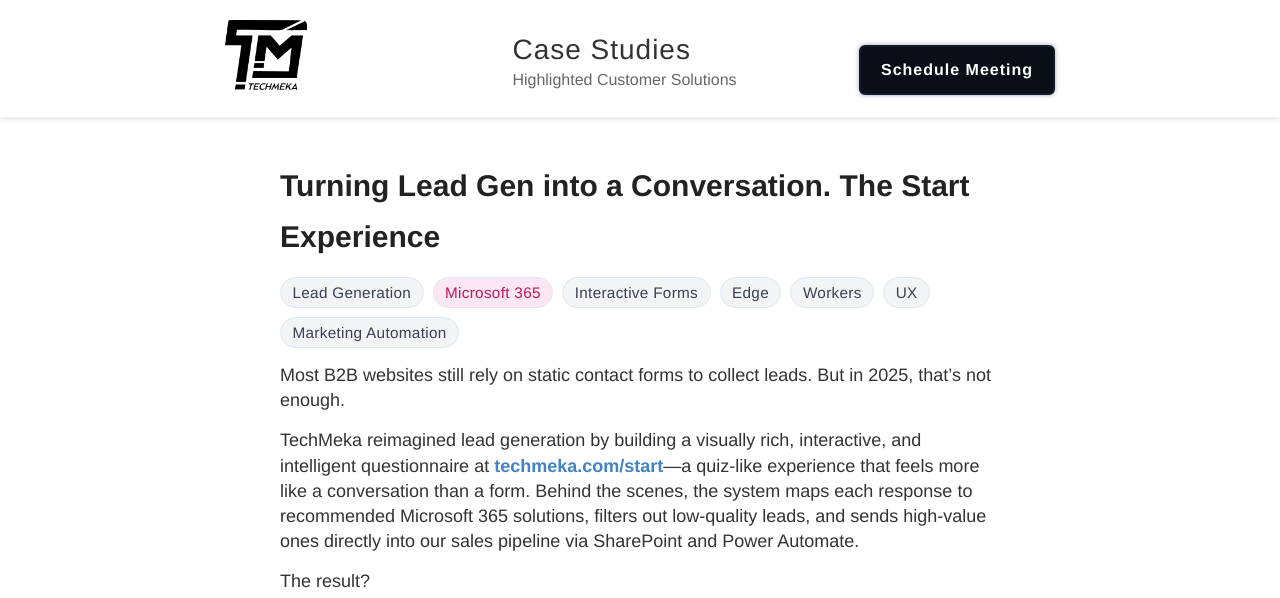
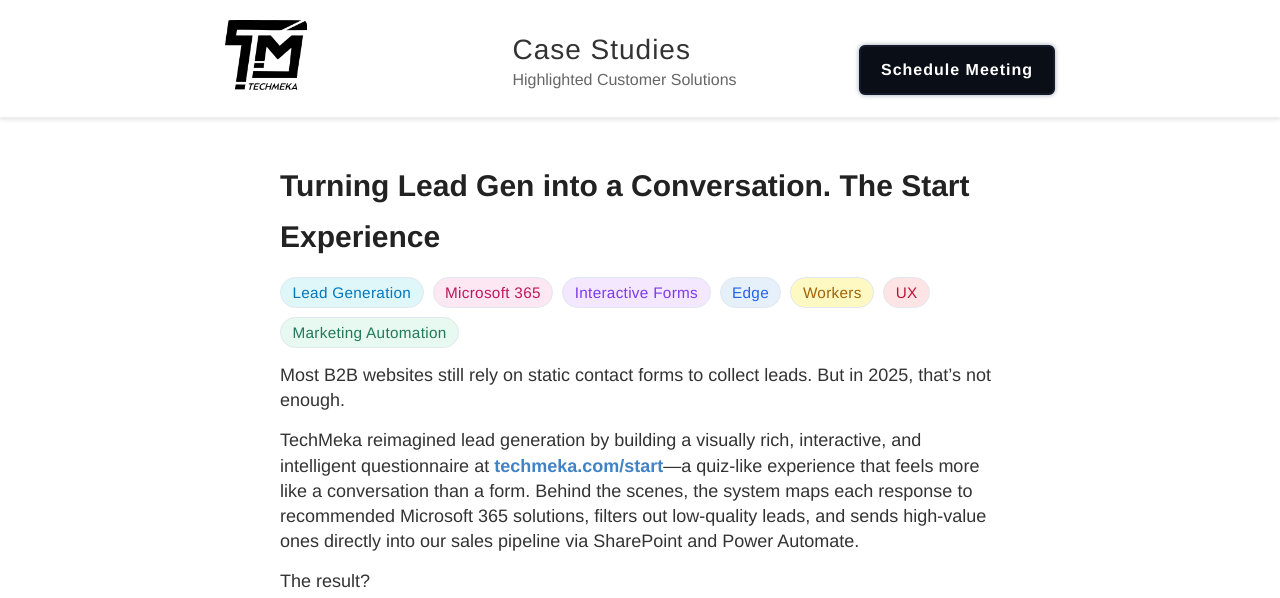
Before and after one commit to Techmeka/blog, a Jekyll site: the page built from docs/_posts/2025-10-01-Custom-Conversational-Sales-Forms-Lead-Generation.md, in a window 1280 px wide and 1400 px high. Shown: the top 598 px of the window. Built offline with Jekyll 4.4.1, drawn with Linux system fonts in a browser that asks for light colours.

Commit message:
new post updates

```diff
--- a/docs/assets/css/style.scss
+++ b/docs/assets/css/style.scss
@@ -413,6 +413,12 @@
 .tag-invoice           { background: #fff7e6; color: #b26a00; }
 .tag-finance           { background: #e0f2f1; color: #00695c; }
 .tag-transformation    { background: #f3e8ff; color: #7c3aed; }
+.tag-lead-generation      { background: #e0f7fa; color: #0277bd; }
+.tag-interactive-forms   { background: #f3e8ff; color: #7c3aed; }
+.tag-edge                { background: #e6f0fa; color: #2563eb; }
+.tag-workers             { background: #fef9c3; color: #a16207; }
+.tag-ux                  { background: #ffe4e6; color: #be123c; }
+.tag-marketing-automation { background: #e7f9f1; color: #22795d; }
 
 .post-separator {
   border: none;
@@ -676,3 +682,45 @@
     margin-bottom: 2em; // Increase as needed for more space below tags
   }
 }
+
+/* Modern table styling for blog posts */
+.post table {
+  width: 100%;
+  border-collapse: separate;
+  border-spacing: 0;
+  margin: 2em 0;
+  background: #f9fafb;
+  border-radius: 8px;
+  overflow: hidden;
+  box-shadow: 0 2px 8px rgba(37,99,235,0.05);
+}
+
+.post th, .post td {
+  padding: 14px 18px;
+  text-align: left;
+  border-bottom: 1px solid #e5e7eb;
+}
+
+.post th {
+  background: #2563eb;
+  color: #fff;
+  font-weight: 600;
+  font-size: 1em;
+  letter-spacing: 0.02em;
+}
+
+.post tr:last-child td {
+  border-bottom: none;
+}
+
+.post td {
+  font-size: 1em;
+  color: #222;
+}
+
+@media (max-width: 600px) {
+  .post table, .post th, .post td {
+    font-size: 0.95em;
+    padding: 10px 8px;
+  }
+}
```
Also changed, not shown: 1 other file.
